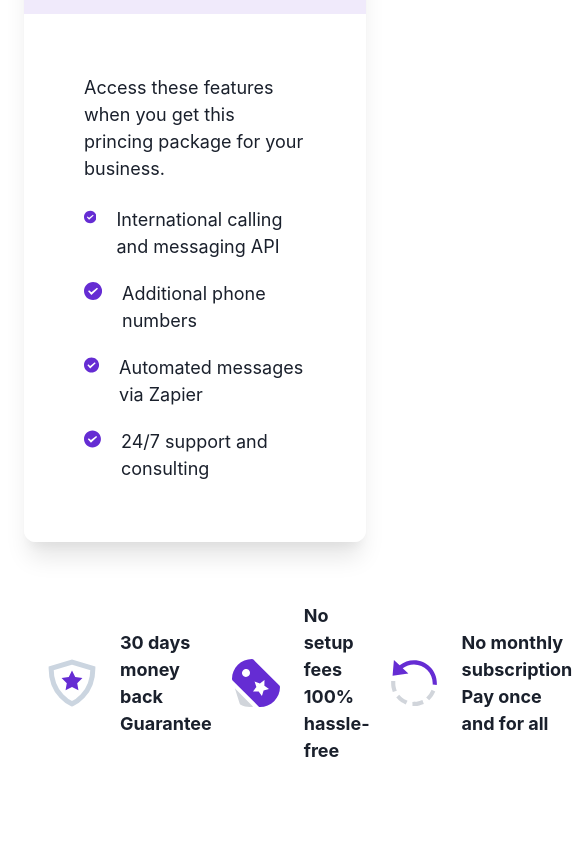
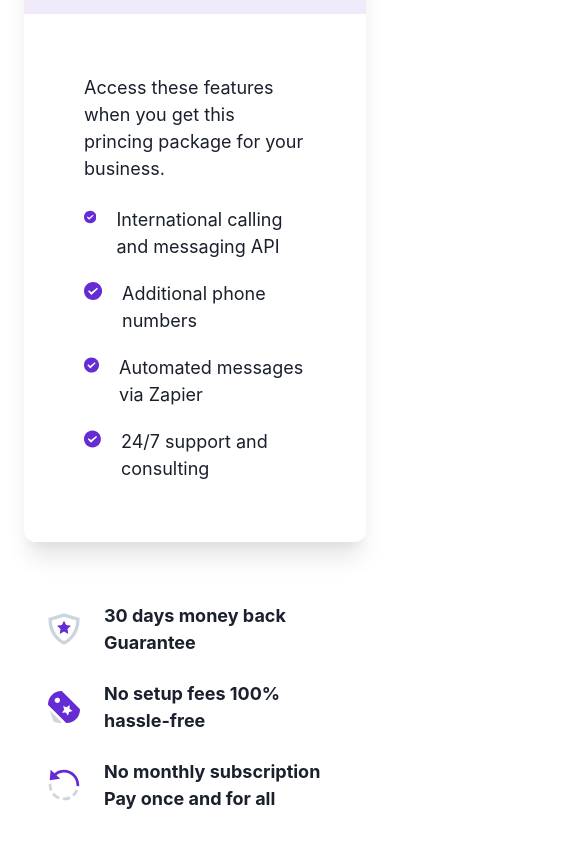
Before and after one commit to rpalaciosg/chakra-ui-begin, a React (Vite) app: page / in a window 390 px wide. Shown: the part 713-1557 px from the top of the page, 572 px wide, since content can reach past the window. Before the commit the page ends 1509 px from the top, so only its background shows below. Built offline with nearby package versions, Linux system fonts and the light colour scheme.

Commit message:
feat(Features): refatoize features component to be responsive

```diff
--- a/src/components/Features.tsx
+++ b/src/components/Features.tsx
@@ -1,4 +1,4 @@
-import { Box, HStack, Icon, StackProps, Text } from "@chakra-ui/react";
+import { Box, Flex, HStack, Icon, Stack, StackProps, Text } from "@chakra-ui/react";
 import { ElementType } from "react";
 import {
   MoneyBackGuaranteeIcon,
@@ -14,7 +14,7 @@ function Feature(props: FeatureProps){
   const {icon, children, ...rest} = props;
   return(
     <HStack {...rest} spacing="6">
-      <Icon as={icon} boxSize="12"/>
+      <Icon as={icon} boxSize={["8","8","12"]}/>
       <Text textAlign="left" fontSize="lg" fontWeight="bold">
         {children}
       </Text>
@@ -24,12 +24,12 @@ function Feature(props: FeatureProps){
 
 export function Features(){
   return(
-    <Box maxW="1024px" m="auto" pt="60px" pb="8">
-      <HStack px="12" spacing="5">
+    <Box maxW="1024px" m="auto" pt="60px" pb="8" as="section">
+      <Stack px="12" direction={["column","column","row"]} spacing={["6","6","5"]}>
         <Feature icon={MoneyBackGuaranteeIcon}>30 days money back Guarantee</Feature>
         <Feature icon={HassleFreeIcon}>No setup fees 100% hassle-free</Feature>
         <Feature icon={MonthlySubscriptionIcon}>No monthly subscription Pay once and for all</Feature>
-      </HStack>
+      </Stack>
     </Box>
   );
 }
```
Also changed, not shown: 1 other file (tests, documents, lock files or other folders).
